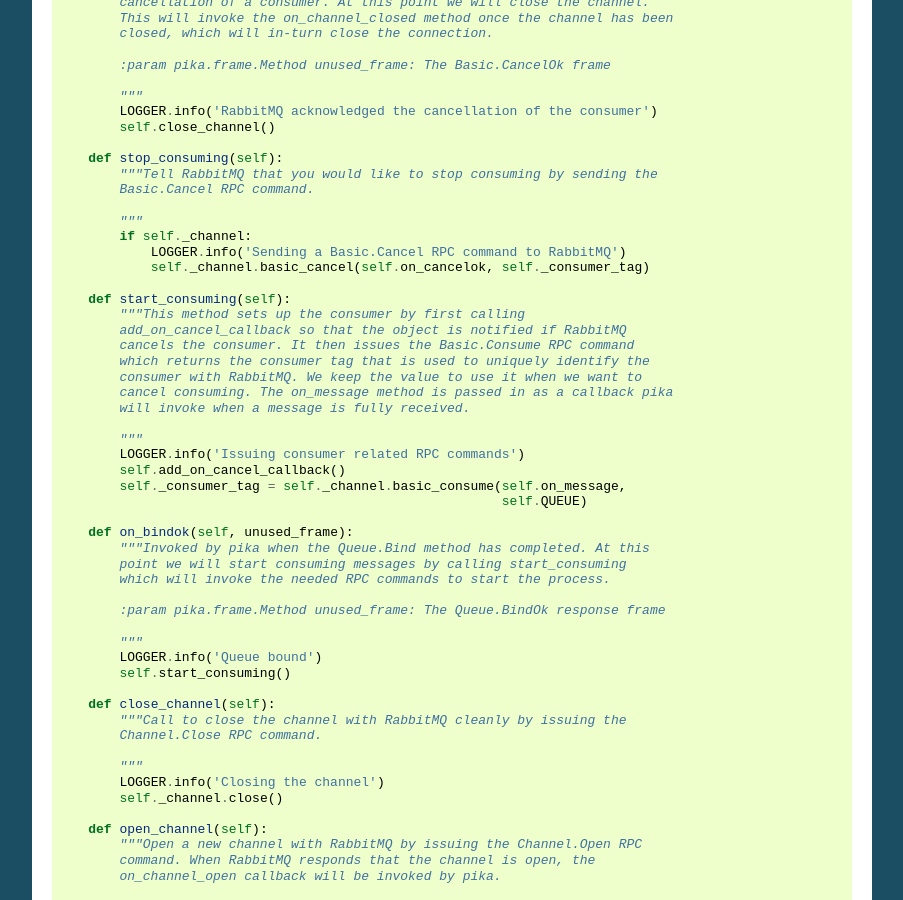
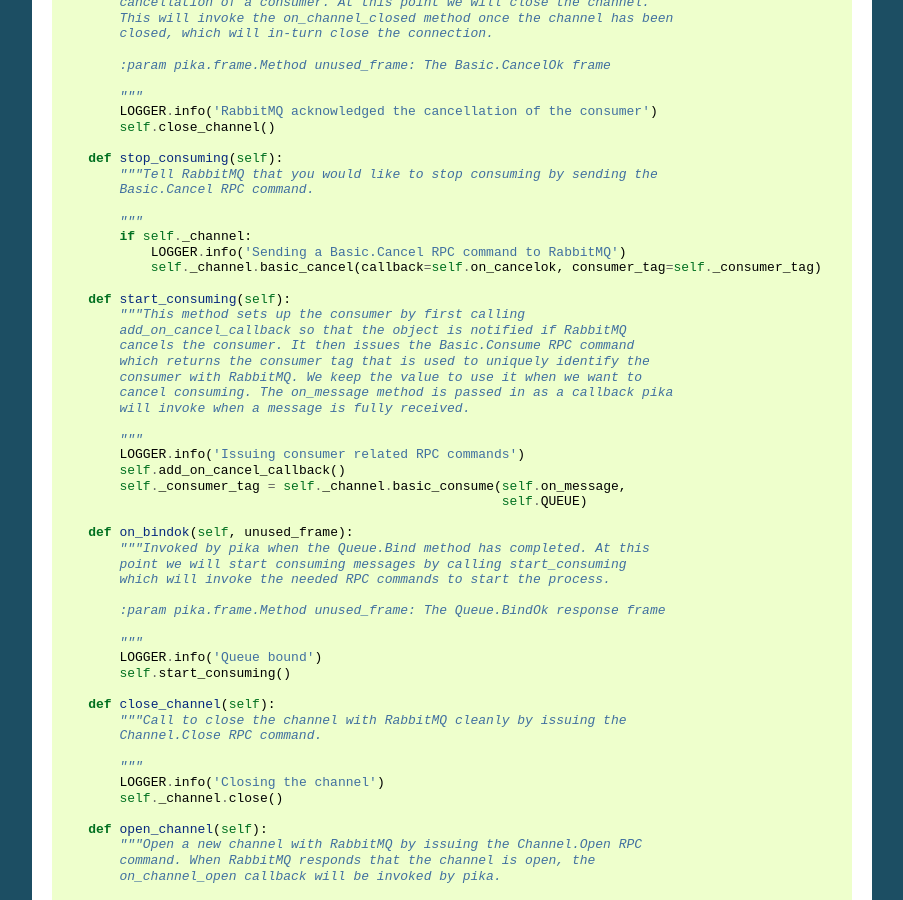
Before and after one commit to pika/pika, a Sphinx documentation site: the page built from docs/examples/tornado_consumer.rst, in a window 1280 px wide and 900 px high, scrolled down 4030 px. Shown: the whole window, without its empty margins (198-1101 px from the left). Built offline with Sphinx 7.4.7, drawn with Linux system fonts in a browser that asks for light colours.

Commit message:
docs: fix signature of basic_cancel
Channel.basic_cancel gets two named parameters in input.
Fix this example accordingly

```diff
--- a/docs/examples/tornado_consumer.rst
+++ b/docs/examples/tornado_consumer.rst
@@ -264,7 +264,7 @@ consumer.py::
             """
             if self._channel:
                 LOGGER.info('Sending a Basic.Cancel RPC command to RabbitMQ')
-                self._channel.basic_cancel(self.on_cancelok, self._consumer_tag)
+                self._channel.basic_cancel(callback=self.on_cancelok, consumer_tag=self._consumer_tag)
 
         def start_consuming(self):
             """This method sets up the consumer by first calling
```
